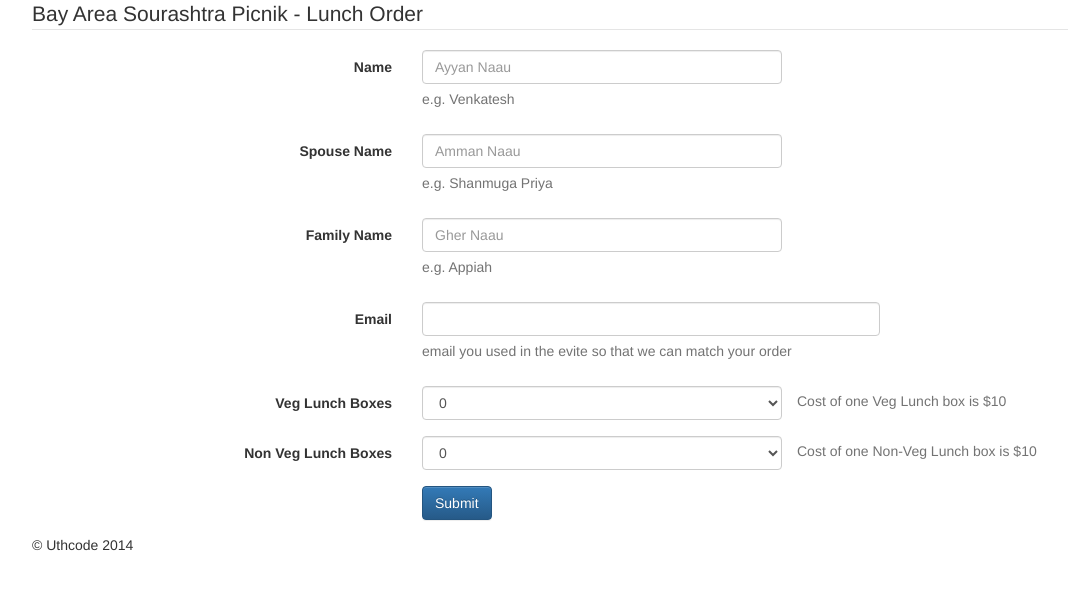
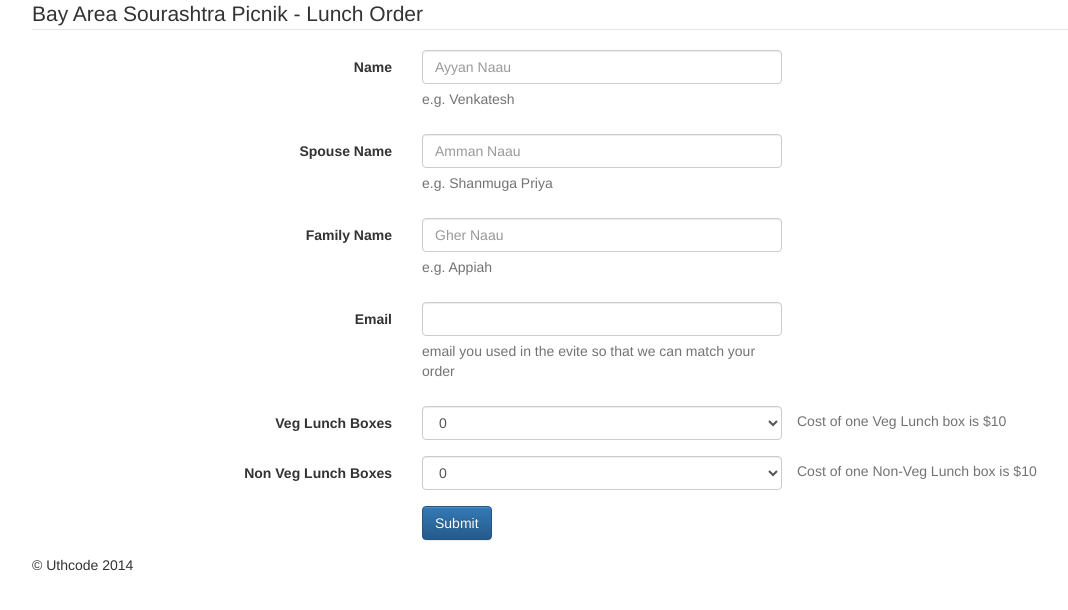
Before and after one commit to uthcode/baysourashtra, a Python web app: template templates/form.html in a window 1280 px wide. Shown: the part 57-667 px from the top of the page, without its empty margins (38-1106 px from the left). Run offline with Jinja, Linux system fonts and the light colour scheme; the template is opened without the code that fills it: most values are stand-ins (such as "Sample title", 1, 10 or a date in 2020); some libraries are stand-ins or nearby versions.

Commit message:
Email 4 cols

```diff
--- a/templates/form.html
+++ b/templates/form.html
@@ -38,7 +38,7 @@
         <!-- Text input-->
         <div class="form-group">
             <label class="col-md-4 control-label" for="email">Email</label>
-            <div class="col-md-5">
+            <div class="col-md-4">
                 <input id="email" name="email" type="text" placeholder="" class="form-control input-md" required="">
                 <span class="help-block">email you used in the evite so that we can match your order</span>
             </div>
```
